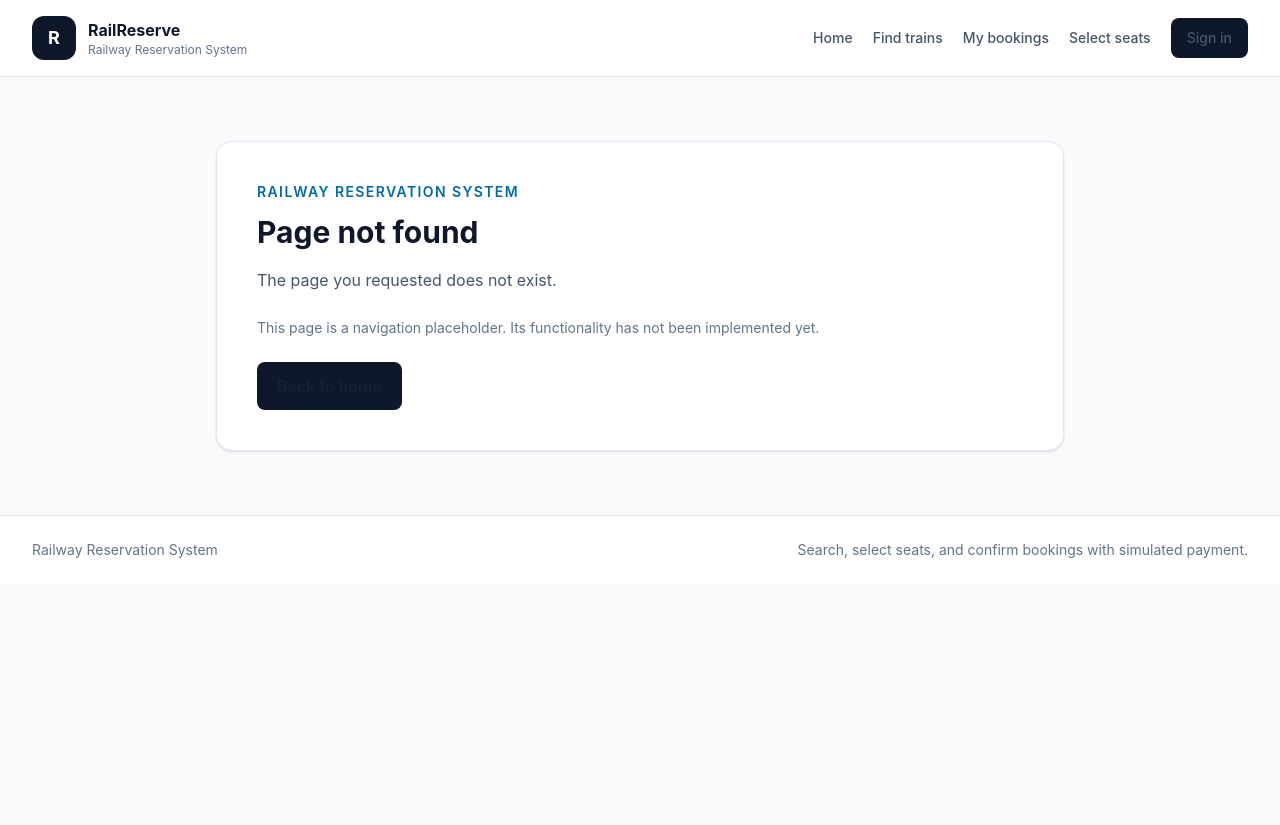
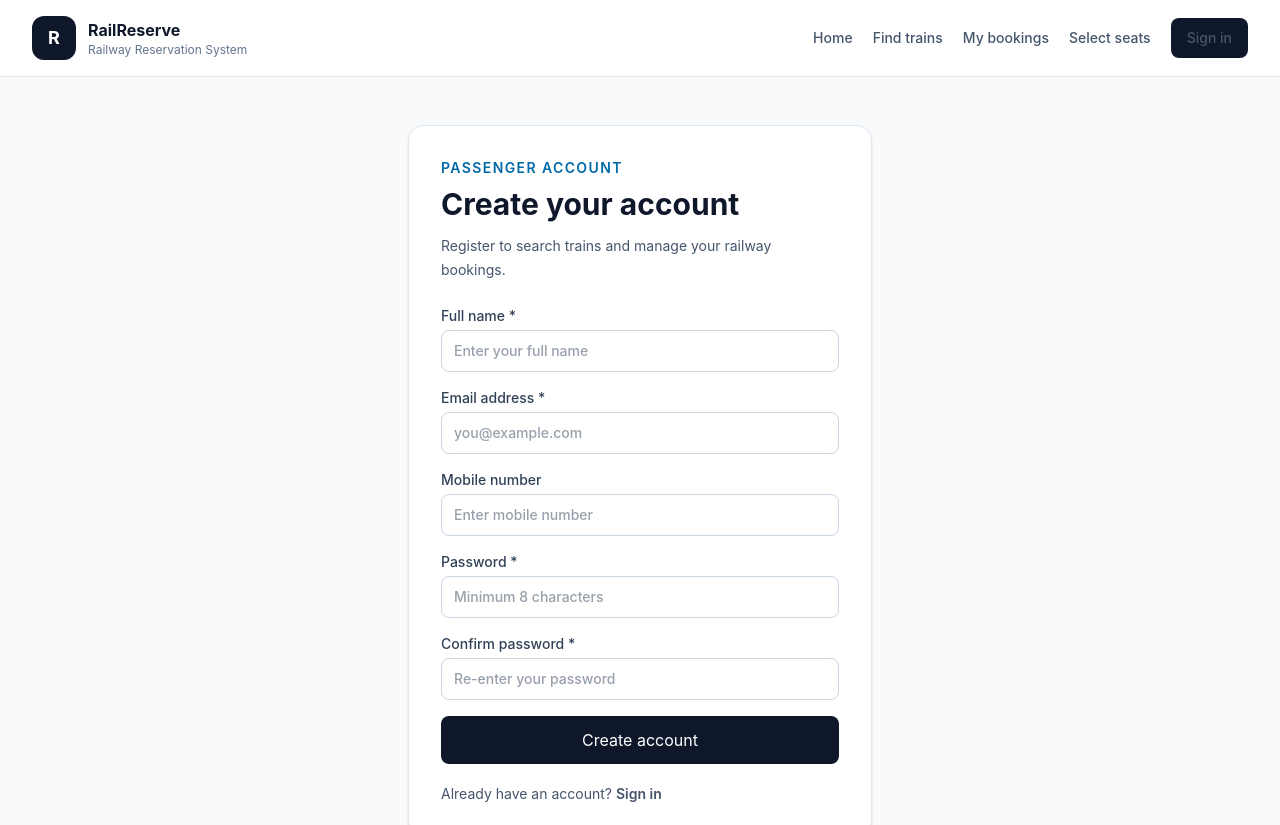
Before and after one commit to Thrivikram33/SE-Mini-Project, a React app in the folder frontend/: page /register in a window 1280 px wide. Shown: the top 825 px of the page. Before the commit the page ends 800 px from the top, so only its background shows below. Built offline with nearby package versions, Linux system fonts and the light colour scheme; no server answers; the HTML template or start-up script is replaced by a standard one.

Commit message:
feat(frontend): integrate passenger registration and seat selection

```diff
--- a/frontend/src/App.jsx
+++ b/frontend/src/App.jsx
@@ -2,6 +2,7 @@ import { BrowserRouter, Link, Route, Routes } from 'react-router-dom'
 import SeatSelectionPage from './SeatSelectionPage'
 import TrainSearchPage from './TrainSearchPage'
 import LoginPage from './LoginPage'
+import RegistrationPage from './RegistrationPage'
 import BookingTicketPage from './BookingTicketPage'
 function HomePage() {
   return (
@@ -210,6 +211,7 @@ function AppLayout() {
           }
         />
         <Route path="/login" element={<LoginPage />} />
+        <Route path="/register" element={<RegistrationPage />} />
         <Route path="/seats" element={<SeatSelectionPage />} />
         <Route path="/ticket" element={<BookingTicketPage />} />
         <Route
--- /dev/null
+++ b/frontend/src/RegistrationPage.jsx
@@ -0,0 +1,210 @@
+
+import { useState } from 'react'
+import { Link, useNavigate } from 'react-router-dom'
+
+const API_BASE = import.meta.env.VITE_API_BASE_URL || ''
+
+export default function RegistrationPage() {
+  const navigate = useNavigate()
+
+  const [form, setForm] = useState({
+    name: '',
+    email: '',
+    mobile: '',
+    password: '',
+    confirmPassword: '',
+  })
+
+  const [loading, setLoading] = useState(false)
+  const [error, setError] = useState('')
+  const [success, setSuccess] = useState('')
+
+  function handleChange(event) {
+    const { name, value } = event.target
+    setForm((previous) => ({ ...previous, [name]: value }))
+  }
+
+  async function handleSubmit(event) {
+    event.preventDefault()
+    setError('')
+    setSuccess('')
+
+    if (form.name.trim().length < 2) {
+      setError('Name must contain at least 2 characters.')
+      return
+    }
+
+    if (form.password.length < 8 || form.password.length > 72) {
+      setError('Password must contain 8 to 72 characters.')
+      return
+    }
+
+    if (form.password !== form.confirmPassword) {
+      setError('Passwords do not match.')
+      return
+    }
+
+    setLoading(true)
+
+    try {
+      const response = await fetch(`${API_BASE}/api/auth/register`, {
+        method: 'POST',
+        headers: { 'Content-Type': 'application/json' },
+        body: JSON.stringify({
+          name: form.name.trim(),
+          email: form.email.trim(),
+          mobile: form.mobile.trim(),
+          password: form.password,
+        }),
+      })
+
+      const result = await response.json()
+
+      if (!response.ok) {
+        throw new Error(result.message || 'Registration failed.')
+      }
+
+      setSuccess('Registration successful! You can now sign in.')
+
+      setForm({
+        name: '',
+        email: '',
+        mobile: '',
+        password: '',
+        confirmPassword: '',
+      })
+
+      setTimeout(() => navigate('/login'), 1500)
+    } catch (requestError) {
+      setError(requestError.message || 'Unable to register. Please try again.')
+    } finally {
+      setLoading(false)
+    }
+  }
+
+  const inputClass =
+    'mt-1 block w-full rounded-lg border border-slate-300 px-3 py-2.5 outline-none focus:border-sky-500 focus:ring-2 focus:ring-sky-100'
+
+  return (
+    <main className="mx-auto w-full max-w-lg px-4 py-12 sm:px-6">
+      <section className="rounded-2xl border border-slate-200 bg-white p-6 shadow-sm sm:p-8">
+        <p className="text-sm font-semibold uppercase tracking-widest text-sky-700">
+          Passenger account
+        </p>
+
+        <h1 className="mt-2 text-3xl font-bold text-slate-900">
+          Create your account
+        </h1>
+
+        <p className="mt-3 text-sm leading-6 text-slate-600">
+          Register to search trains and manage your railway bookings.
+        </p>
+
+        <form className="mt-6 space-y-4" onSubmit={handleSubmit}>
+          <label className="block text-sm font-medium text-slate-700">
+            Full name *
+            <input
+              required
+              name="name"
+              value={form.name}
+              onChange={handleChange}
+              minLength={2}
+              maxLength={120}
+              autoComplete="name"
+              className={inputClass}
+              placeholder="Enter your full name"
+            />
+          </label>
+
+          <label className="block text-sm font-medium text-slate-700">
+            Email address *
+            <input
+              required
+              type="email"
+              name="email"
+              value={form.email}
+              onChange={handleChange}
+              maxLength={254}
+              autoComplete="email"
+              className={inputClass}
+              placeholder="you@example.com"
+            />
+          </label>
+
+          <label className="block text-sm font-medium text-slate-700">
+            Mobile number
+            <input
+              type="tel"
+              name="mobile"
+              value={form.mobile}
+              onChange={handleChange}
+              maxLength={20}
+              autoComplete="tel"
+              className={inputClass}
+              placeholder="Enter mobile number"
+            />
+          </label>
+
+          <label className="block text-sm font-medium text-slate-700">
+            Password *
+            <input
+              required
+              type="password"
+              name="password"
+              value={form.password}
+              onChange={handleChange}
+              minLength={8}
+              maxLength={72}
+              autoComplete="new-password"
+              className={inputClass}
+              placeholder="Minimum 8 characters"
+            />
+          </label>
+
+          <label className="block text-sm font-medium text-slate-700">
+            Confirm password *
+            <input
+              required
+              type="password"
+              name="confirmPassword"
+              value={form.confirmPassword}
+              onChange={handleChange}
+              minLength={8}
+              maxLength={72}
+              autoComplete="new-password"
+              className={inputClass}
+              placeholder="Re-enter your password"
+            />
+          </label>
+
+          {error && (
+            <p role="alert" className="rounded-lg bg-red-50 p-3 text-sm text-red-800">
+              {error}
+            </p>
+          )}
+
+          {success && (
+            <p role="status" className="rounded-lg bg-green-50 p-3 text-sm text-green-800">
+              {success}
+            </p>
+          )}
+
+          <button
+            disabled={loading}
+            type="submit"
+            className="w-full rounded-lg bg-slate-900 px-5 py-3 font-semibold text-white hover:bg-slate-700 disabled:opacity-60"
+          >
+            {loading ? 'Creating account...' : 'Create account'}
+          </button>
+        </form>
+
+        <p className="mt-5 text-sm text-slate-600">
+          Already have an account?{' '}
+          <Link to="/login" className="font-semibold text-sky-700 hover:text-sky-900">
+            Sign in
+          </Link>
+        </p>
+      </section>
+    </main>
+  )
+}
--- a/frontend/src/SeatSelectionPage.jsx
+++ b/frontend/src/SeatSelectionPage.jsx
@@ -91,9 +91,7 @@ export default function SeatSelectionPage() {
       setSelectedSeats([])
 
       try {
-        const url = new URL(
-          `${API_BASE}/api/schedules/${encodeURIComponent(scheduleId)}/seats`,
-        )
+        const url = new URL(`${API_BASE}/api/schedules/${encodeURIComponent(scheduleId)}/seats`, window.location.origin)
         url.searchParams.set('classType', classType)
 
         const response = await fetch(url, { signal: controller.signal })
@@ -215,7 +213,7 @@ export default function SeatSelectionPage() {
     <main className="mx-auto w-full max-w-6xl px-4 py-10 sm:px-6 lg:px-8">
       <section className="rounded-3xl bg-slate-900 p-6 text-white shadow-lg sm:p-8">
         <p className="text-sm font-semibold uppercase tracking-widest text-sky-300">
-          Railway Reservation System · RRS-F-005
+          Railway Reservation System - RRS-F-005
         </p>
         <h1 className="mt-3 text-3xl font-bold sm:text-4xl">
           Class & seat selection
@@ -296,7 +294,7 @@ export default function SeatSelectionPage() {
                   {item.currency || 'INR'} {Number(item.fare).toFixed(2)}
                 </span>
                 <span className="mt-1 block text-sm text-slate-500">
-                  {item.availableSeats} seats available · {item.coachCount} coaches
+                  {item.availableSeats} seats available - {item.coachCount} coaches
                 </span>
               </button>
             ))}
@@ -329,13 +327,13 @@ export default function SeatSelectionPage() {
               disabled={fareLoading || !Number.isSafeInteger(passengerCount) || passengerCount < 1}
               className="rounded-lg bg-slate-900 px-5 py-2.5 font-semibold text-white disabled:opacity-50"
             >
-              {fareLoading ? 'Calculating…' : 'Calculate total fare'}
+              {fareLoading ? 'Calculating...' : 'Calculate total fare'}
             </button>
             {calculatedFare && (
               <p role="status" className="text-lg font-bold text-slate-900">
                 Total fare: {calculatedFare.currency} {calculatedFare.totalFare}
                 <span className="ml-2 text-sm font-normal text-slate-600">
-                  ({calculatedFare.passengerCount} × {calculatedFare.currency} {calculatedFare.unitFare})
+                  ({calculatedFare.passengerCount} x {calculatedFare.currency} {calculatedFare.unitFare})
                 </span>
               </p>
             )}
@@ -343,16 +341,16 @@ export default function SeatSelectionPage() {
           <div className="flex flex-wrap items-start justify-between gap-4">
             <div>
               <h2 className="text-xl font-bold text-slate-900">
-                Select seats · {CLASS_NAMES[classType] || classType}
+                Select seats - {CLASS_NAMES[classType] || classType}
               </h2>
               <p className="mt-2 text-sm text-slate-600">
                 Choose only seats marked available. Your selection is not a booking.
               </p>
             </div>
             <div className="flex flex-wrap gap-3 text-xs text-slate-600">
-              <span>🟩 Available</span>
-              <span>🟦 Selected</span>
-              <span>⬜ Unavailable</span>
+              <span>Available</span>
+              <span>Selected</span>
+              <span>Unavailable</span>
             </div>
           </div>
 
@@ -455,7 +453,7 @@ export default function SeatSelectionPage() {
               )}
 
               <button type="submit" disabled={bookingLoading || selectedSeats.length !== passengerCount} className="mt-5 rounded-xl bg-sky-500 px-6 py-3 font-semibold text-slate-950 hover:bg-sky-400 disabled:cursor-not-allowed disabled:opacity-50">
-                {bookingLoading ? 'Processing simulated payment…' : `Pay ${calculatedFare?.currency || 'INR'} ${calculatedFare?.totalFare || ''} and confirm`}
+                {bookingLoading ? 'Processing simulated payment...' : `Pay ${calculatedFare?.currency || 'INR'} ${calculatedFare?.totalFare || ''} and confirm`}
               </button>
             </form>
           )}
@@ -466,9 +464,9 @@ export default function SeatSelectionPage() {
         <section aria-live="polite" className="mt-8 rounded-2xl border border-emerald-200 bg-emerald-50 p-6">
           <p className="text-sm font-semibold uppercase tracking-widest text-emerald-800">Booking confirmed</p>
           <h2 className="mt-2 text-2xl font-bold text-emerald-950">PNR {booking.pnr}</h2>
-          <p className="mt-2 text-sm text-emerald-900">{booking.trainName} · {booking.journeyDate} · {booking.classType} · {booking.currency} {booking.totalFare}</p>
+          <p className="mt-2 text-sm text-emerald-900">{booking.trainName} - {booking.journeyDate} - {booking.classType} - {booking.currency} {booking.totalFare}</p>
           <ul className="mt-4 space-y-1 text-sm text-emerald-950">
-            {booking.passengers.map((passenger, index) => <li key={`${passenger.name}-${index}`}>{passenger.name} · seat {passenger.seatNumber}</li>)}
+            {booking.passengers.map((passenger, index) => <li key={`${passenger.name}-${index}`}>{passenger.name} - seat {passenger.seatNumber}</li>)}
           </ul>
         </section>
       )}
```
